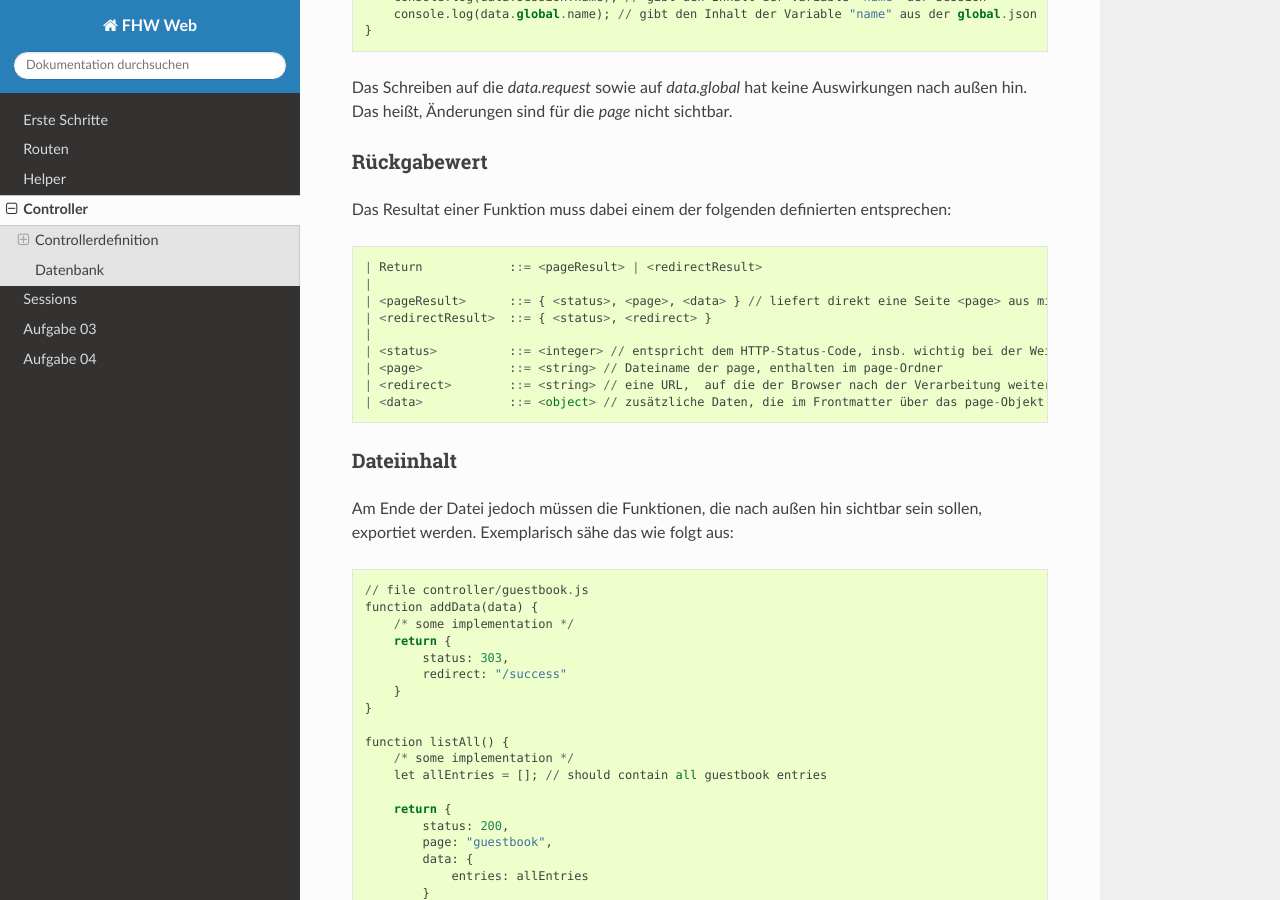
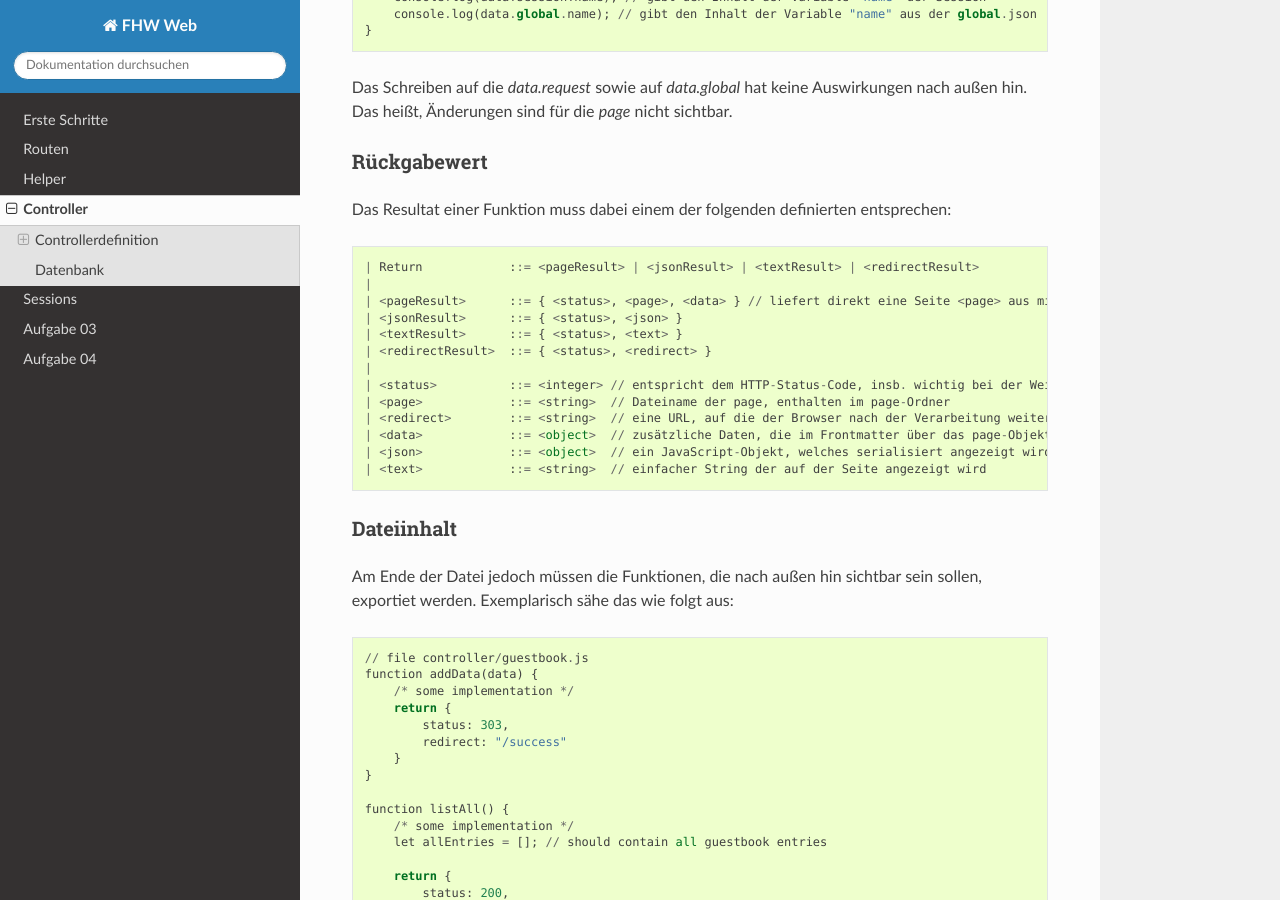
Before and after one commit to marianpg/fhw-web, a Sphinx documentation site: the page built from doc/source/controller.rst, in a window 1280 px wide and 900 px high, scrolled down 758 px. Built offline with Sphinx 7.4.7 and the Read the Docs theme 2.0.0, drawn with Linux system fonts in a browser that asks for light colours.

Commit message:
Added new jsonResult and textResult to controller documentation

```diff
--- a/doc/source/controller.rst
+++ b/doc/source/controller.rst
@@ -42,16 +42,19 @@ Rückgabewert
 
 Das Resultat einer Funktion muss dabei einem der folgenden definierten entsprechen::
 
-    | Return            ::= <pageResult> | <redirectResult>
+    | Return            ::= <pageResult> | <jsonResult> | <textResult> | <redirectResult>
     |
     | <pageResult>      ::= { <status>, <page>, <data> } // liefert direkt eine Seite <page> aus mit evtl. zusätzlichen <data> Daten
+    | <jsonResult>      ::= { <status>, <json> }
+    | <textResult>      ::= { <status>, <text> }
     | <redirectResult>  ::= { <status>, <redirect> }
     |
     | <status>          ::= <integer> // entspricht dem HTTP-Status-Code, insb. wichtig bei der Weiterleitung
-    | <page>            ::= <string> // Dateiname der page, enthalten im page-Ordner
-    | <redirect>        ::= <string> // eine URL,  auf die der Browser nach der Verarbeitung weitergeleitet werden soll
-    | <data>            ::= <object> // zusätzliche Daten, die im Frontmatter über das page-Objekt sichtbar sind
-
+    | <page>            ::= <string>  // Dateiname der page, enthalten im page-Ordner
+    | <redirect>        ::= <string>  // eine URL, auf die der Browser nach der Verarbeitung weitergeleitet werden soll
+    | <data>            ::= <object>  // zusätzliche Daten, die im Frontmatter über das page-Objekt sichtbar sind
+    | <json>            ::= <object>  // ein JavaScript-Objekt, welches serialisiert angezeigt wird
+    | <text>            ::= <string>  // einfacher String der auf der Seite angezeigt wird
 
 Dateiinhalt
 """""""""""
```
